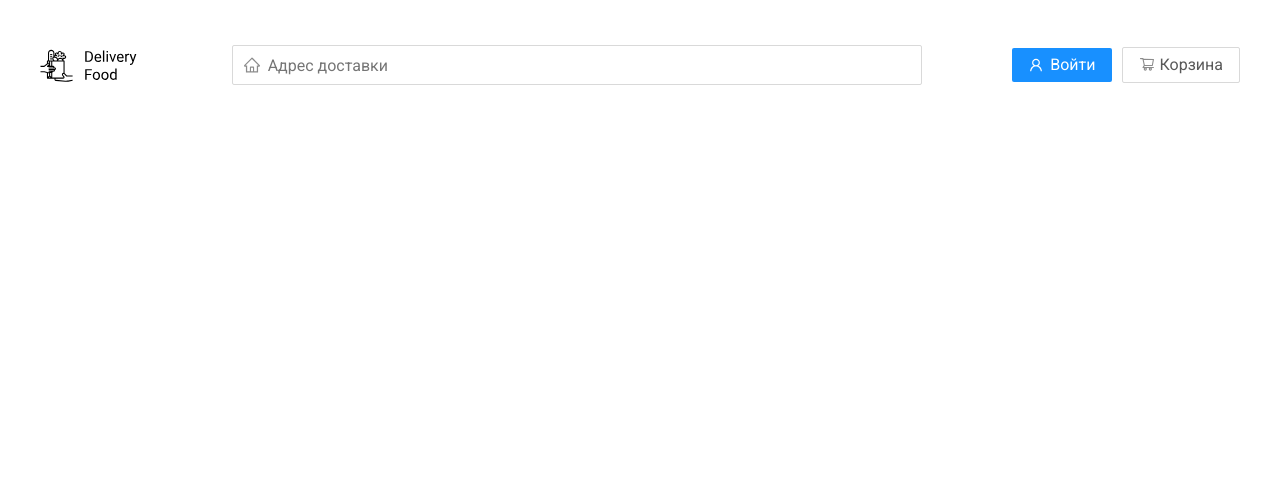
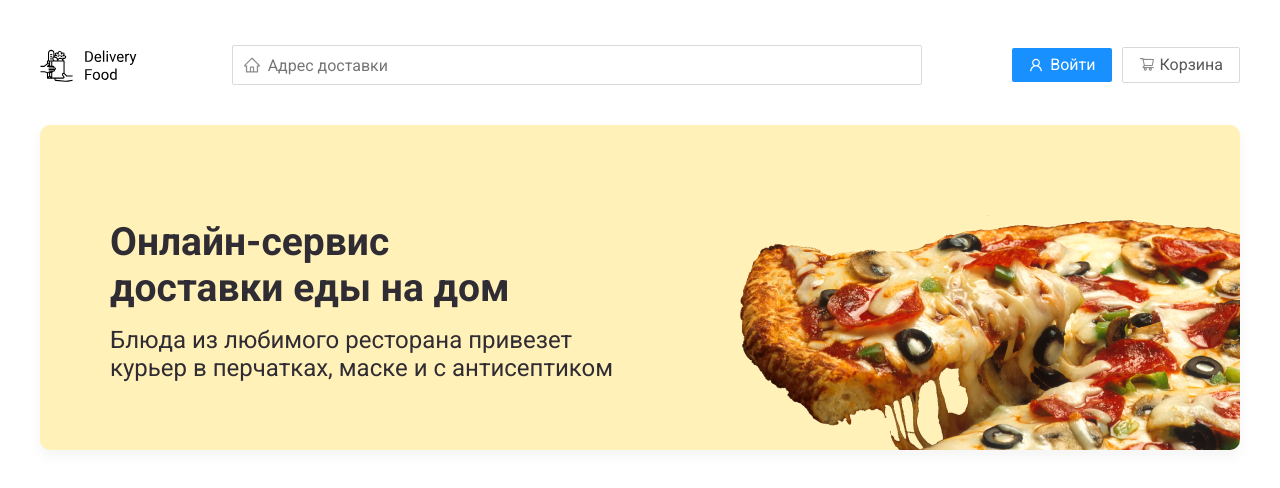
Before and after one commit to artsevas/delivery-food, a plain HTML site: page index.html in a window 1280 px wide. Drawn offline with Linux system fonts and the light colour scheme.

Commit message:
Create: header section

```diff
--- a/index.html
+++ b/index.html
@@ -18,7 +18,7 @@
         <div class="navbar-wrapper">
           <img src="img/icons/logo.svg" alt="Logo" class="navbar__logo" />
           <input
-            type="text"
+            type="search"
             class="navbar__input search-input"
             placeholder="Адрес доставки"
           />
@@ -39,5 +39,20 @@
       <!-- /.container -->
     </navbar>
     <!-- /.navbar -->
+    <header class="header">
+      <div class="container">
+        <div class="header-wrapper">
+          <h1 class="header__title">Онлайн-сервис <br>
+            доставки еды на дом
+          </h1>
+          <p class="header__subtitle">
+            Блюда из любимого ресторана привезет курьер в перчатках, маске и с антисептиком
+          </p>
+        </div>
+        <!-- /.header-wrapper -->
+      </div>
+      <!-- /.container -->
+    </header>
+    <!-- /.header -->
   </body>
 </html>
--- a/sass/_settings.sass
+++ b/sass/_settings.sass
@@ -2,8 +2,10 @@
   box-sizing: border-box
   margin: 0
   padding: 0
+body
   font-family: 'Roboto', sans-serif
   color: $dark
+
 .container
   max-width: 1200px
   margin: auto
--- a/sass/blocks/_header.sass
+++ b/sass/blocks/_header.sass
@@ -0,0 +1,16 @@
+.header
+  &-wrapper
+    box-shadow: 0px 7px 12px rgba(158, 158, 163, 0.1)
+    background: #FFF1B8 url(../img/header-bg.png) no-repeat top 90px right -100px
+    border-radius: 10px
+    padding: 68px 70px
+  &__title
+    font-weight: bold
+    font-size: 39px
+    line-height: 46px
+    margin-bottom: 15px
+  &__subtitle
+    max-width: 538px
+    font-weight: normal
+    font-size: 24px
+    line-height: 28px
--- a/sass/blocks/_navbar.sass
+++ b/sass/blocks/_navbar.sass
@@ -1,6 +1,7 @@
 .navbar
   &-wrapper
     padding-top: 45px
+    padding-bottom: 40px
     @include flex ()
   &__input
     background: #FFFFFF
```
Also changed, not shown: css/style.css, img/header-bg.jpg (added), img/header-bg.png (added), 2 other files.
